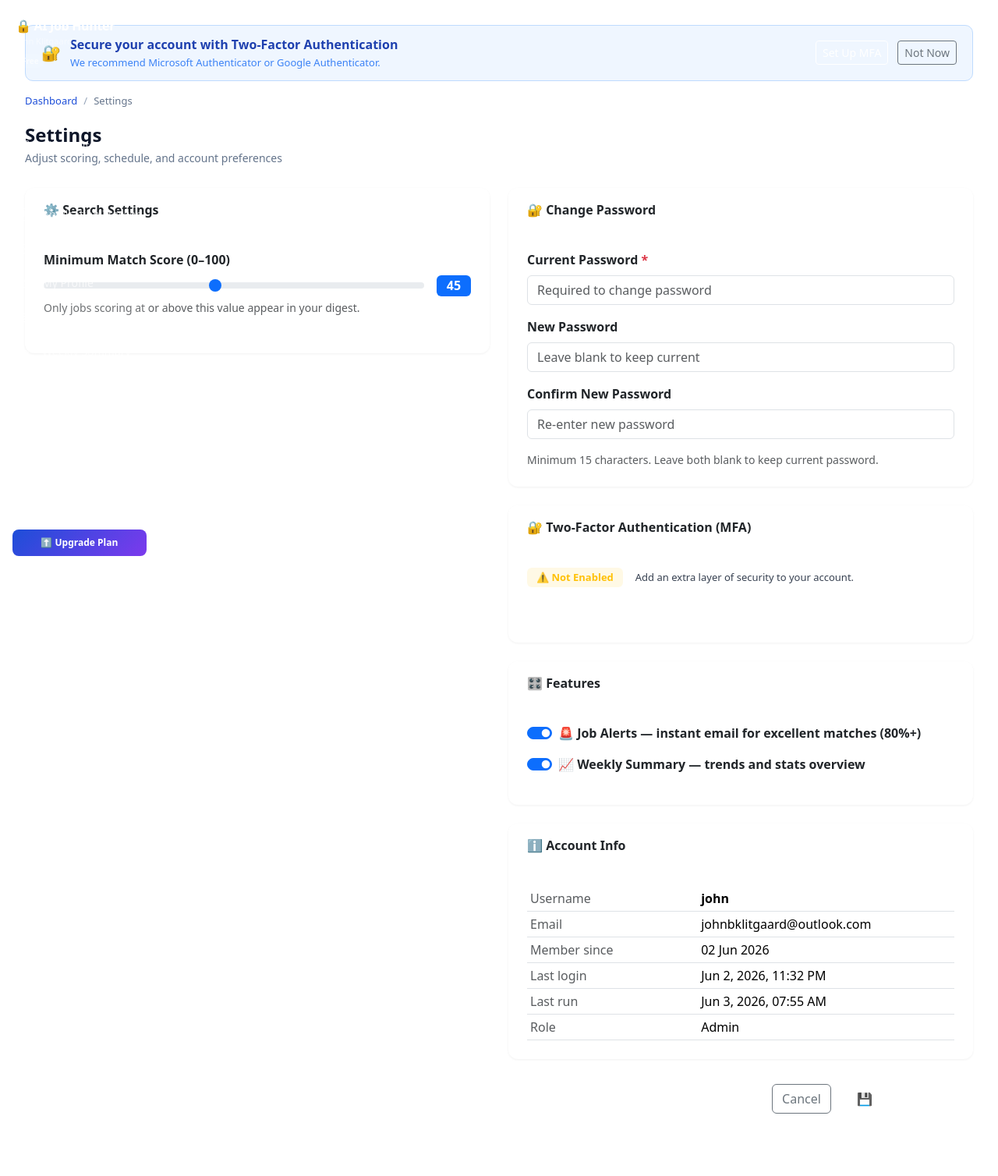
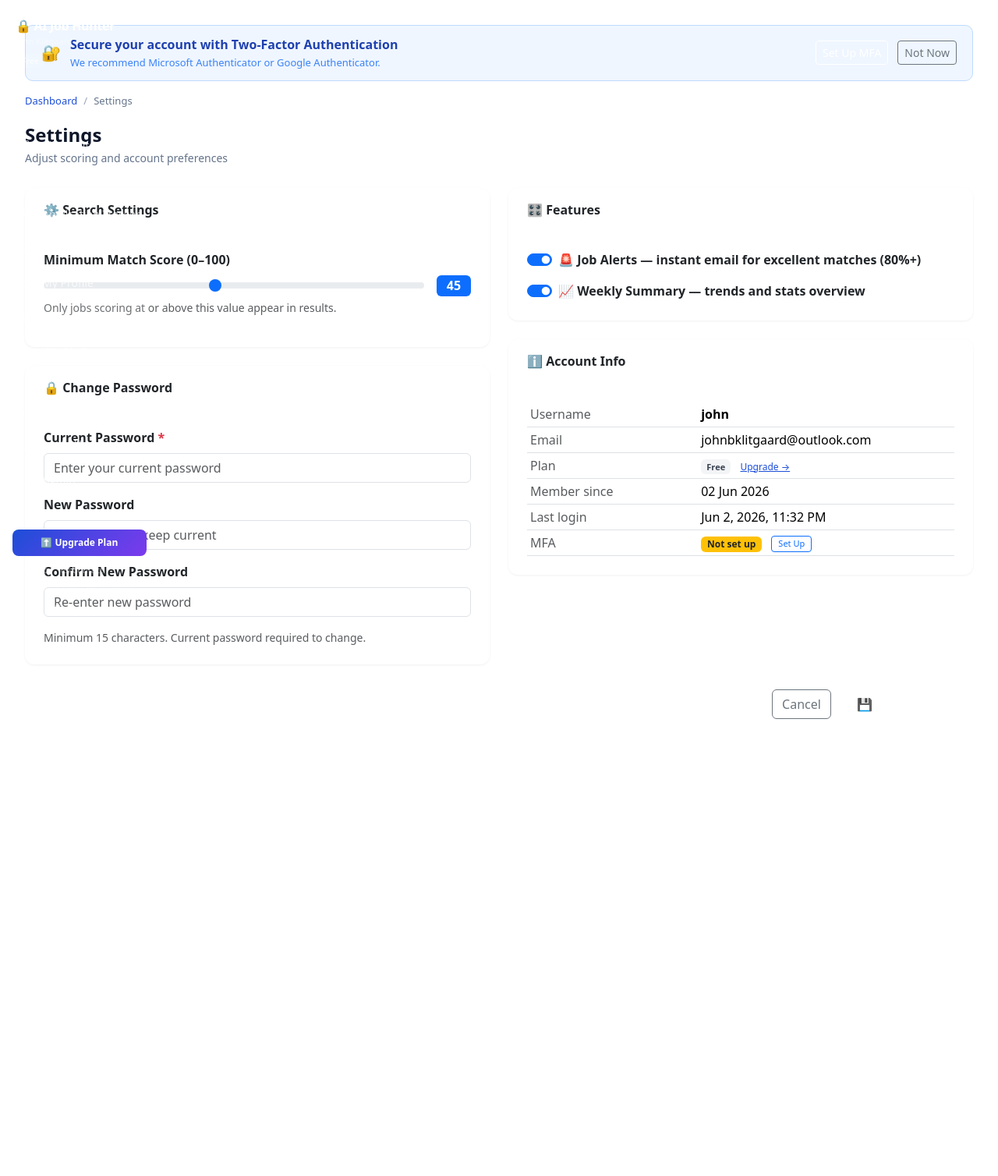
Before and after one commit to PilotGuy13/job-hunter-web, a Flask app: page /settings in a window 1280 px wide. Shown: the whole page at 78% size. After the commit the page ends 922 px from the top, so only its background shows below. Run offline with Flask 3, Linux system fonts and the light colour scheme; a user stored in the database is signed in; data that the repository does not hold is empty; parts of the project's set-up code (start-up, migrations or seed data) failed here and were passed over; some libraries are stand-ins or nearby versions.

Commit message:
Restore clean settings.html

```diff
--- a/templates/settings.html
+++ b/templates/settings.html
@@ -4,18 +4,18 @@
 {% block content %}
 <div class="page-header">
   <h2>Settings</h2>
-  <p>Adjust scoring, schedule, and account preferences</p>
+  <p>Adjust scoring and account preferences</p>
 </div>
 
 <form method="POST">
   <div class="row g-4">
     <div class="col-lg-6">
 
+      <!-- Search Settings -->
       <div class="card mb-4">
         <div class="card-header py-3 px-4">⚙️ Search Settings</div>
         <div class="card-body p-4">
-
-          <div class="mb-4">
+          <div class="mb-3">
             <label class="form-label fw-semibold">Minimum Match Score (0–100)</label>
             <div class="d-flex align-items-center gap-3">
               <input type="range" class="form-range flex-1" name="score_threshold"
@@ -23,20 +23,21 @@
                      oninput="document.getElementById('scoreVal').textContent=this.value">
               <span id="scoreVal" class="badge bg-primary fs-6" style="min-width:44px;">{{ current_user.score_threshold }}</span>
             </div>
-            <div class="form-text">Only jobs scoring at or above this value appear in your digest.</div>
+            <div class="form-text">Only jobs scoring at or above this value appear in results.</div>
           </div>
         </div>
       </div>
 
-    </div>
-    <div class="col-lg-6">
-
+      <!-- Change Password -->
       <div class="card mb-4">
-        <div class="card-header py-3 px-4">🔐 Change Password</div>
+        <div class="card-header py-3 px-4">🔒 Change Password</div>
         <div class="card-body p-4">
           <div class="mb-3">
             <label class="form-label fw-semibold">Current Password <span class="text-danger">*</span></label>
-            <input type="password" name="current_password" class="form-control mb-3" placeholder="Required to change password">
+            <input type="password" name="current_password" class="form-control"
+                   placeholder="Enter your current password">
+          </div>
+          <div class="mb-3">
             <label class="form-label fw-semibold">New Password</label>
             <input type="password" name="new_password" id="new_password" class="form-control"
                    placeholder="Leave blank to keep current" oninput="checkPasswords()">
@@ -47,34 +48,14 @@
                    placeholder="Re-enter new password" oninput="checkPasswords()">
             <div id="pw_feedback" style="font-size:13px;margin-top:6px;display:none;"></div>
           </div>
-          <div class="form-text">Minimum 15 characters. Leave both blank to keep current password.</div>
+          <div class="form-text">Minimum 15 characters. Current password required to change.</div>
         </div>
       </div>
 
-      <!-- MFA -->
-      <div class="card mb-4">
-        <div class="card-header py-3 px-4">🔐 Two-Factor Authentication (MFA)</div>
-        <div class="card-body p-4">
-          {% if current_user.mfa_enabled %}
-            <div class="d-flex align-items-center gap-3">
-              <span class="badge bg-success" style="font-size:13px;padding:6px 12px;">✅ Enabled</span>
-              <p class="mb-0" style="font-size:13px;color:#374151;">Your account is protected with two-factor authentication.</p>
     </div>
-            <button type="button" class="btn btn-outline-danger btn-sm mt-3"
-                    onclick="if(confirm('Disable MFA? Your account will be less secure.')) fetch('{{ url_for('mfa_disable') }}', {method:'POST'}).then(()=>location.reload())">
-              Disable MFA
-            </button>
-          {% else %}
-            <div class="d-flex align-items-center gap-3 mb-3">
-              <span class="badge bg-warning bg-opacity-10 text-warning" style="font-size:13px;padding:6px 12px;">⚠️ Not Enabled</span>
-              <p class="mb-0" style="font-size:13px;color:#374151;">Add an extra layer of security to your account.</p>
-            </div>
-            <a href="{{ url_for('mfa_setup') }}" class="btn btn-primary btn-sm">Set Up MFA →</a>
-          {% endif %}
-        </div>
-      </div>
+    <div class="col-lg-6">
 
-      <!-- Feature Toggles -->
+      <!-- Features -->
       <div class="card mb-4">
         <div class="card-header py-3 px-4">🎛️ Features</div>
         <div class="card-body p-4">
@@ -85,7 +66,7 @@
               🚨 Job Alerts — instant email for excellent matches (80%+)
             </label>
           </div>
-          <div class="form-check form-switch mb-3">
+          <div class="form-check form-switch">
             <input class="form-check-input" type="checkbox" name="enable_weekly_summary" id="tog_weekly"
                    {% if current_user.enable_weekly_summary %}checked{% endif %}>
             <label class="form-check-label fw-semibold" for="tog_weekly">
@@ -95,39 +76,53 @@
         </div>
       </div>
 
+      <!-- Account Info -->
       <div class="card mb-4">
         <div class="card-header py-3 px-4">ℹ️ Account Info</div>
         <div class="card-body p-4">
           <table class="table table-sm mb-0">
             <tr><td class="text-muted" style="width:40%;">Username</td><td class="fw-semibold">{{ current_user.username }}</td></tr>
             <tr><td class="text-muted">Email</td><td>{{ current_user.email }}</td></tr>
+            <tr><td class="text-muted">Plan</td><td>
+              <span class="badge" style="font-size:11px;background:{% if current_user.subscription_plan=='pro' %}#ede9fe;color:#5b21b6{% elif current_user.subscription_plan=='standard' %}#d1fae5;color:#065f46{% elif current_user.subscription_plan=='trial' %}#fef3c7;color:#92400e{% elif current_user.subscription_plan=='lite' %}#e0f2fe;color:#075985{% else %}#f3f4f6;color:#374151{% endif %};">
+                {{ (current_user.subscription_plan or 'free') | capitalize }}
+              </span>
+              <a href="{{ url_for('pricing') }}" style="font-size:12px;margin-left:8px;color:#1d4ed8;">Upgrade →</a>
+            </td></tr>
             <tr><td class="text-muted">Member since</td><td>{{ current_user.created_at.strftime('%d %b %Y') }}</td></tr>
             <tr><td class="text-muted">Last login</td><td>{% if current_user.last_login %}<span class="utc-date" data-utc="{{ current_user.last_login.strftime('%Y-%m-%dT%H:%M:%SZ') }}">{{ current_user.last_login.strftime('%d %b %Y %H:%M') }} UTC</span>{% else %}N/A{% endif %}</td></tr>
-            <tr><td class="text-muted">Last run</td><td>{% if current_user.last_run %}<span class="utc-date" data-utc="{{ current_user.last_run.strftime('%Y-%m-%dT%H:%M:%SZ') }}">{{ current_user.last_run.strftime('%d %b %Y %H:%M') }} UTC</span>{% else %}Never{% endif %}</td></tr>
-            <tr><td class="text-muted">Role</td><td>{{ 'Admin' if current_user.is_admin else 'User' }}</td></tr>
+            <tr><td class="text-muted">MFA</td><td>
+              {% if current_user.mfa_enabled %}
+                <span class="badge bg-success">✓ Enabled</span>
+                <button type="button" class="btn btn-outline-danger btn-sm ms-2" style="font-size:11px;padding:1px 8px;"
+                        onclick="if(confirm('Disable MFA?')) fetch('{{ url_for('mfa_disable') }}', {method:'POST'}).then(()=>location.reload())">
+                  Disable
+                </button>
+              {% else %}
+                <span class="badge bg-warning text-dark">Not set up</span>
+                <a href="{{ url_for('mfa_setup') }}" class="btn btn-outline-primary btn-sm ms-2" style="font-size:11px;padding:1px 8px;">Set Up</a>
+              {% endif %}
+            </td></tr>
           </table>
         </div>
       </div>
 
-    </div>
-  </div>
-
       {% if not current_user.is_admin %}
-  <!-- Delete Account -->
+      <!-- Danger Zone -->
       <div class="card mb-4" style="border-color:#fecaca;">
         <div class="card-header py-3 px-4" style="background:#fef2f2;color:#dc2626;">⚠️ Danger Zone</div>
         <div class="card-body p-4">
-      <p class="fw-semibold mb-1" style="color:#dc2626;">Delete My Account</p>
-      <p class="text-muted mb-3" style="font-size:13px;">
-        This will permanently delete your account, CV, all job results, saved jobs, application tracking data, and preferences.
-        This action <strong>cannot be undone</strong>.
-      </p>
+          <p class="fw-semibold mb-1" style="color:#dc2626;font-size:14px;">Delete My Account</p>
+          <p class="text-muted mb-3" style="font-size:13px;">Permanently deletes your account, CV, job results, and all data. Cannot be undone.</p>
           <button type="button" class="btn btn-outline-danger btn-sm" onclick="deleteMyAccount()">
             Delete My Account Permanently
           </button>
         </div>
       </div>
       {% endif %}
+
+    </div>
+  </div>
 
   <div class="d-flex justify-content-end gap-2 mt-2 mb-5">
     <a href="{{ url_for('dashboard') }}" class="btn btn-outline-secondary">Cancel</a>
@@ -136,108 +131,56 @@
 </form>
 {% endblock %}
 
-
 {% block scripts %}
 <script>
 function deleteMyAccount() {
-  if (!confirm('Are you sure you want to delete your account? This will permanently remove ALL your data.')) return;
-  if (!confirm('This is your FINAL warning. This cannot be undone.')) return;
-  var answer = prompt('Type DELETE to confirm account deletion:');
-  if (answer !== 'DELETE') { alert('Account deletion cancelled.'); return; }
+  if (!confirm('Delete your account? This removes ALL your data permanently.')) return;
+  if (!confirm('Final warning — this cannot be undone.')) return;
+  var answer = prompt('Type DELETE to confirm:');
+  if (answer !== 'DELETE') { alert('Cancelled.'); return; }
   var form = document.createElement('form');
-  form.method = 'POST';
-  form.action = '/account/delete';
-  document.body.appendChild(form);
-  form.submit();
-}
-
-function selectTheme(themeId, el) {
-  document.getElementById('colorThemeInput').value = themeId;
-  document.querySelectorAll('.theme-swatch div:first-child').forEach(function(d) {
-    d.style.border = '3px solid transparent';
-    d.style.boxShadow = 'none';
-  });
-  var swatch = document.getElementById('swatch_' + themeId);
-  swatch.style.border = '3px solid #1d4ed8';
-  swatch.style.boxShadow = '0 0 0 2px rgba(29,78,216,0.3)';
+  form.method = 'POST'; form.action = '/account/delete';
+  document.body.appendChild(form); form.submit();
 }
 
 function checkPasswords() {
-  const pw1      = document.getElementById('new_password').value;
-  const pw2      = document.getElementById('confirm_password').value;
-  const feedback = document.getElementById('pw_feedback');
-
-  if (!pw1 && !pw2) {
-    feedback.style.display = 'none';
-    return true;
-  }
+  var pw1 = document.getElementById('new_password').value;
+  var pw2 = document.getElementById('confirm_password').value;
+  var feedback = document.getElementById('pw_feedback');
+  if (!pw1 && !pw2) { feedback.style.display='none'; return; }
   feedback.style.display = 'block';
-
   if (pw1.length > 0 && pw1.length < 15) {
     feedback.textContent = '⚠️ Password must be at least 15 characters.';
-    feedback.style.color = '#d97706';
-    return false;
+    feedback.style.color = '#d97706'; return;
   }
   if (pw2 && pw1 !== pw2) {
     feedback.textContent = '❌ Passwords do not match.';
-    feedback.style.color = '#dc2626';
-    return false;
+    feedback.style.color = '#dc2626'; return;
   }
   if (pw1 && pw1 === pw2) {
     feedback.textContent = '✅ Passwords match.';
     feedback.style.color = '#059669';
-    return true;
   }
-  feedback.style.display = 'none';
-  return true;
 }
 
-// Block form submission if passwords don't match
 document.querySelector('form').addEventListener('submit', function(e) {
-  const pw1 = document.getElementById('new_password').value;
-  const pw2 = document.getElementById('confirm_password').value;
+  var pw1 = document.getElementById('new_password').value;
+  var pw2 = document.getElementById('confirm_password').value;
   if (pw1 && pw1 !== pw2) {
     e.preventDefault();
-    const feedback = document.getElementById('pw_feedback');
-    feedback.style.display = 'block';
-    feedback.textContent = '❌ Passwords do not match — please re-enter.';
-    feedback.style.color = '#dc2626';
+    document.getElementById('pw_feedback').style.display = 'block';
+    document.getElementById('pw_feedback').textContent = '❌ Passwords do not match.';
+    document.getElementById('pw_feedback').style.color = '#dc2626';
     document.getElementById('confirm_password').focus();
-  }
-  if (pw1 && pw1.length < 15) {
-    e.preventDefault();
-    const feedback = document.getElementById('pw_feedback');
-    feedback.style.display = 'block';
-    feedback.textContent = '⚠️ Password must be at least 15 characters.';
-    feedback.style.color = '#d97706';
-    document.getElementById('new_password').focus();
   }
 });
 
-// Convert UTC dates to local
 document.querySelectorAll('.utc-date').forEach(function(el) {
   var utc = el.getAttribute('data-utc');
   if (utc) {
     var d = new Date(utc);
-    el.textContent = d.toLocaleDateString(undefined, {day:'numeric', month:'short', year:'numeric', hour:'2-digit', minute:'2-digit'});
+    el.textContent = d.toLocaleDateString(undefined, {day:'numeric',month:'short',year:'numeric',hour:'2-digit',minute:'2-digit'});
   }
 });
-
-// Show local equivalent of schedule time
-var scheduleEl = document.getElementById('localSchedule');
-var scheduleInput = document.querySelector('input[name="schedule_hour_utc"]');
-function updateLocalSchedule() {
-  if (scheduleEl && scheduleInput) {
-    var utcHour = parseInt(scheduleInput.value) || 0;
-    var now = new Date();
-    now.setUTCHours(utcHour, 0, 0, 0);
-    var localTime = now.toLocaleTimeString(undefined, {hour:'2-digit', minute:'2-digit'});
-    scheduleEl.textContent = 'Your local time: ' + localTime;
-  }
-}
-if (scheduleInput) {
-  scheduleInput.addEventListener('input', updateLocalSchedule);
-  updateLocalSchedule();
-}
 </script>
 {% endblock %}
```
Lines whose indentation alone changed are shown as unchanged.
